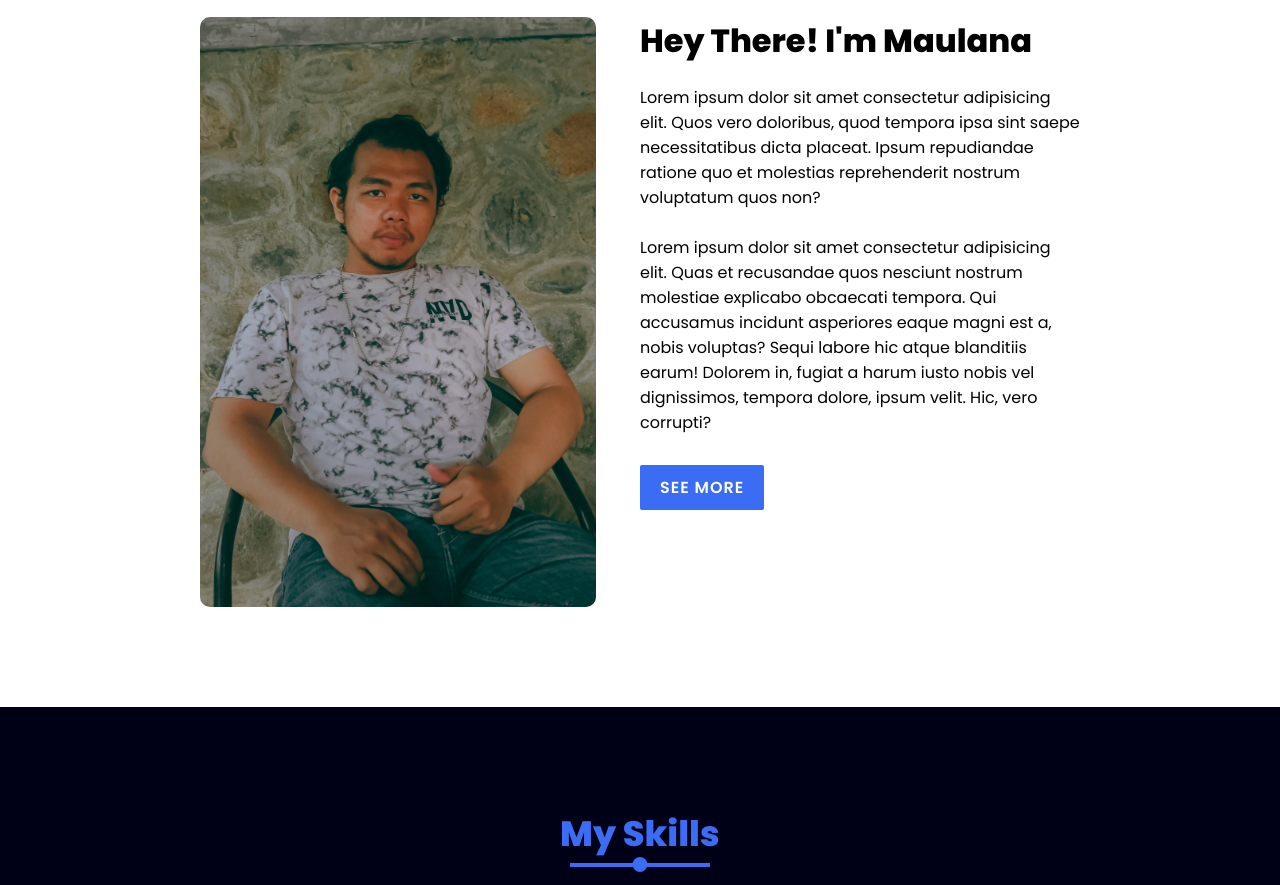
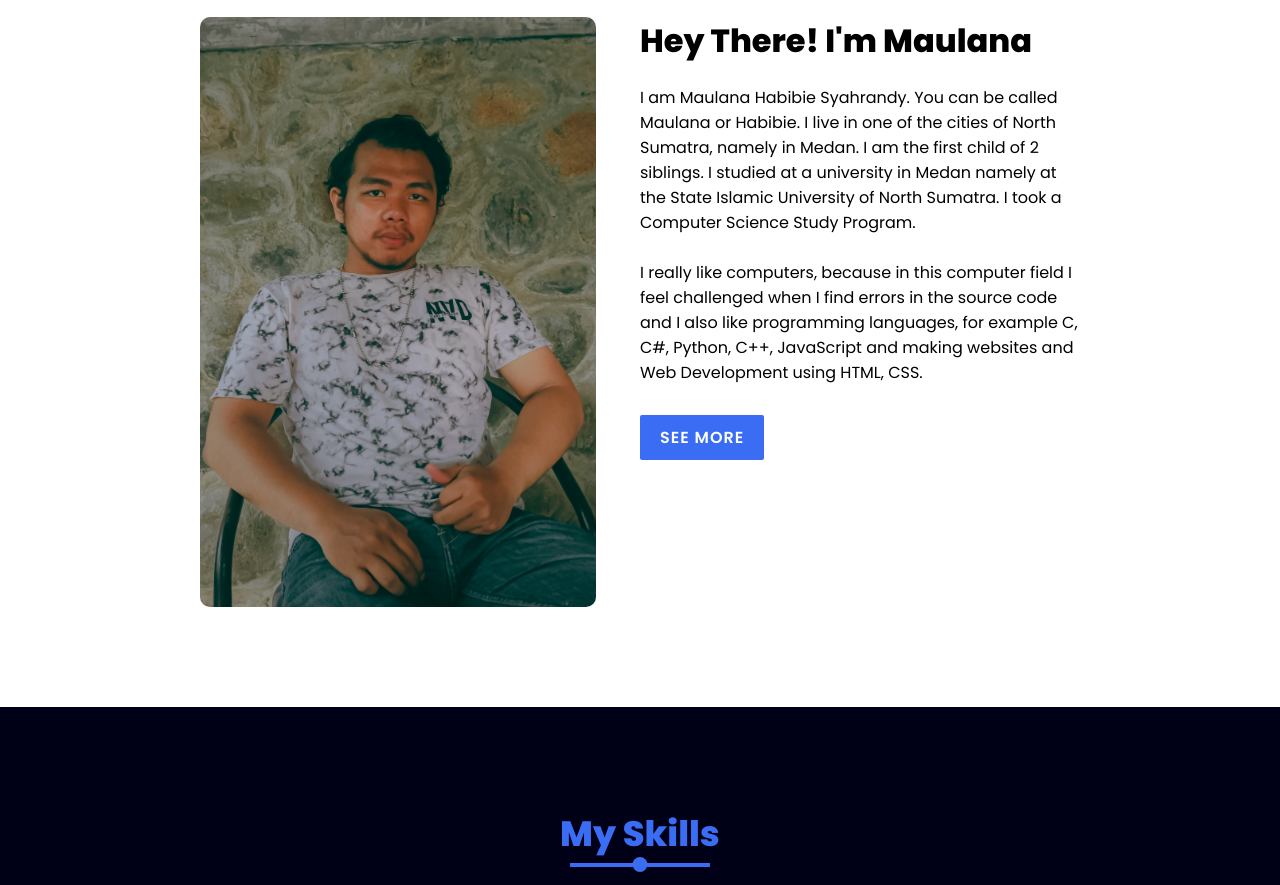
Before and after one commit to ProjectMhs/PortoMhs.github.io, a plain HTML site: page index.html in a window 1280 px wide. Shown: the part 1016-1901 px from the top of the page. Drawn offline with Linux system fonts and the light colour scheme.

Commit message:
Update index.html

```diff
--- a/index.html
+++ b/index.html
@@ -52,17 +52,18 @@
         <div class="column col-right reveal">
           <h2 class="content-title">Hey There! I'm Maulana</h2>
           <p class="paragraph-text">
-            Lorem ipsum dolor sit amet consectetur adipisicing elit. Quos vero
-            doloribus, quod tempora ipsa sint saepe necessitatibus dicta
-            placeat. Ipsum repudiandae ratione quo et molestias reprehenderit
-            nostrum voluptatum quos non?<br /><br />Lorem ipsum dolor sit amet
-            consectetur adipisicing elit. Quas et recusandae quos nesciunt
-            nostrum molestiae explicabo obcaecati tempora. Qui accusamus
-            incidunt asperiores eaque magni est a, nobis voluptas? Sequi labore
-            hic atque blanditiis earum! Dolorem in, fugiat a harum iusto nobis
-            vel dignissimos, tempora dolore, ipsum velit. Hic, vero corrupti?
+            I am Maulana Habibie Syahrandy. You can be called Maulana or
+            Habibie. I live in one of the cities of North Sumatra, namely
+            in Medan. I am the first child of 2 siblings. I studied
+            at a university in Medan namely at the State Islamic
+            University of North Sumatra. I took a Computer Science
+            Study Program.<br /><br />I really like computers, because
+            in this computer field I feel challenged when I find errors
+            in the source code and I also like programming languages,
+            for example C, C#, Python, C++, JavaScript and making
+            websites and Web Development using HTML, CSS.
           </p>
-          <a href="#" class="btn">See More</a>
+          <a href="#skills" class="btn">See More</a>
         </div>
       </div>
     </section>
@@ -83,7 +84,7 @@
             error praesentium, minima itaque doloribus esse quidem cum sit
             dicta.
           </p>
-          <a href="#" class="btn">See More</a>
+          <a href="#services" class="btn">See More</a>
         </div>
         <div class="column col-right reveal">
           <div class="bar">
```
